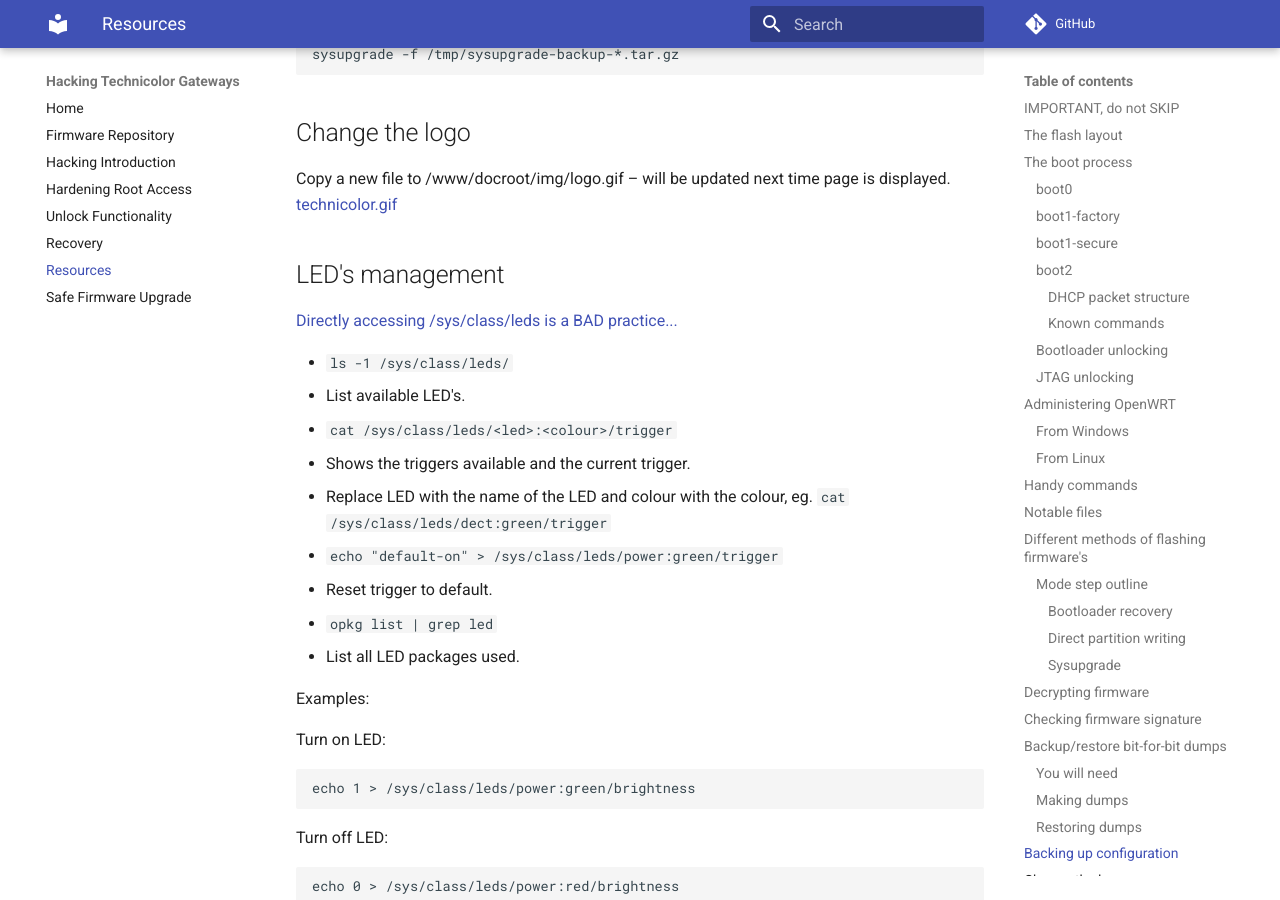
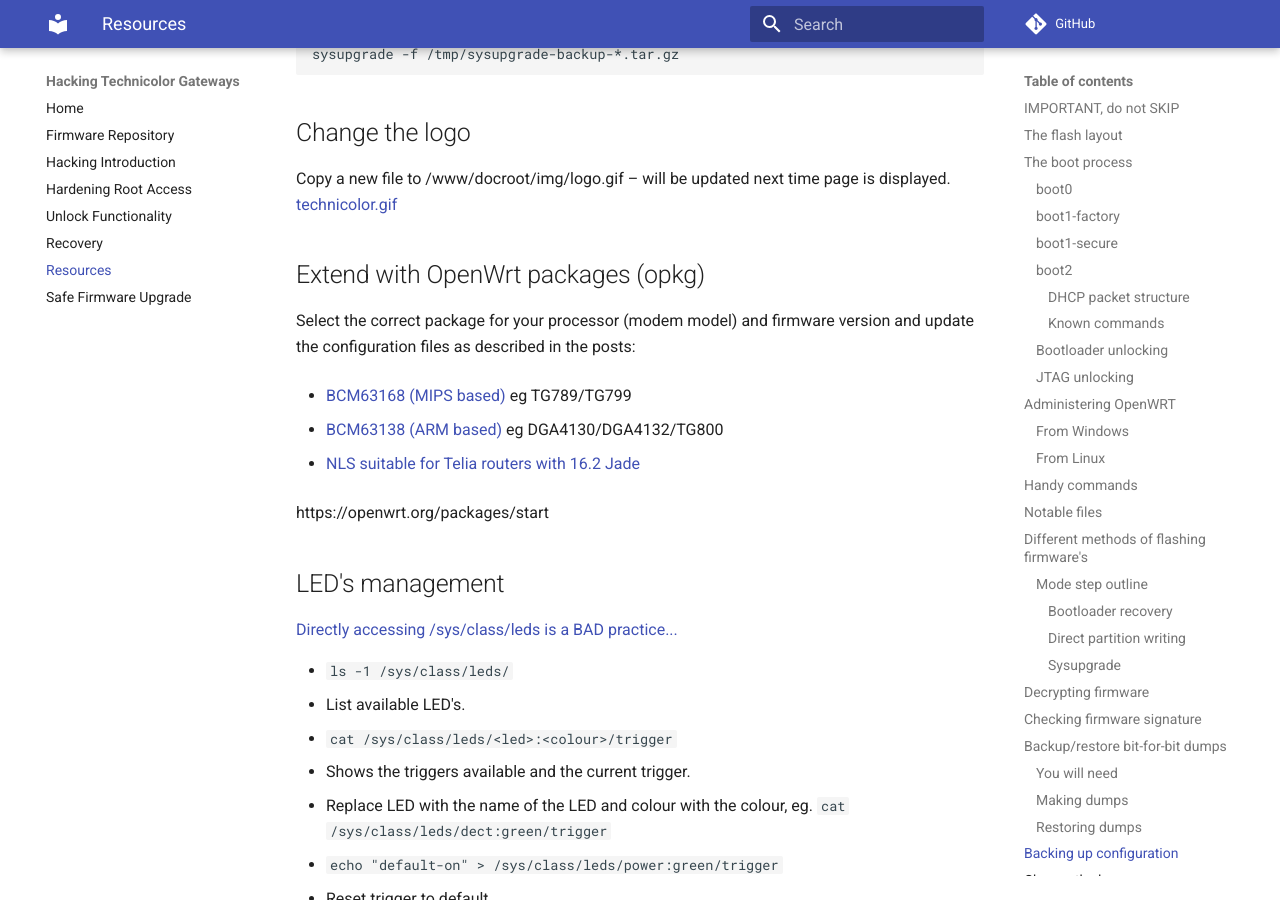
Before and after one commit to hack-technicolor/hack-technicolor, an MkDocs documentation site: the page built from docs/Resources.md, in a window 1280 px wide and 900 px high, scrolled down 11557 px. Built offline with MkDocs 1.6.1 and Material for MkDocs 9.7.7, drawn with Linux system fonts in a browser that asks for light colours; comment, search, counter and statistics services are not loaded.

Commit message:
OpenWrt packages
Straight from https://whirlpool.net.au/wiki/hack_technicolor_advanced section

```diff
--- a/docs/Resources.md
+++ b/docs/Resources.md
@@ -392,6 +392,18 @@
 Copy a new file to /www/docroot/img/logo.gif – will be updated next time page is displayed.
 [technicolor.gif](https://mega.nz/#!f7ZmjAiA!D44GBZhin9p2Io17m9whX56adtBWJxZH1yskUJrRqv8)
 
+## Extend with OpenWrt packages (opkg)
+
+Select the correct package for your processor (modem model) and firmware version and update the configuration files as described in the posts:
+
+* <a href="https://forums.whirlpool.net.au/archive/2650998#r56263564">BCM63168 (MIPS based)</a> eg TG789/TG799
+
+* <a href="https://forums.whirlpool.net.au/forum-replies.cfm?t=2650998&p=46&#r913">BCM63138 (ARM based)</a> eg DGA4130/DGA4132/TG800
+
+* <a href="https://forums.whirlpool.net.au/forum-replies.cfm?t=2650998&p=46&#r915">NLS suitable for Telia routers with 16.2 Jade</a>
+
+https://openwrt.org/packages/start
+
 ## LED's management
 
 [Directly accessing /sys/class/leds is a BAD practice...](https://github.com/davidjb/technicolor-tg799vac-hacks/issues/6#issue-388905312)
```
